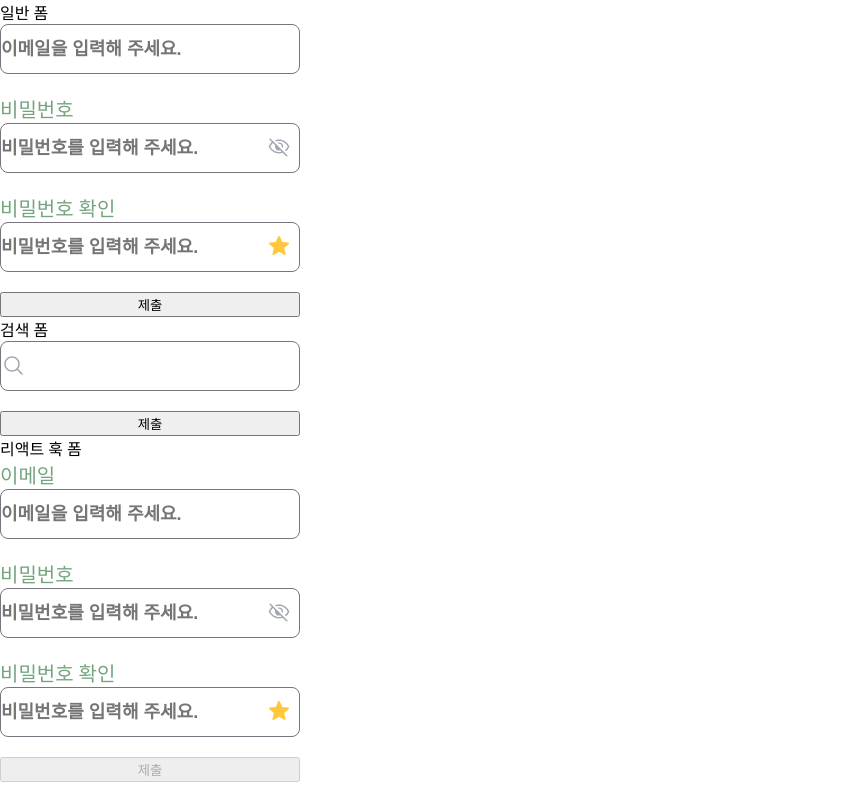
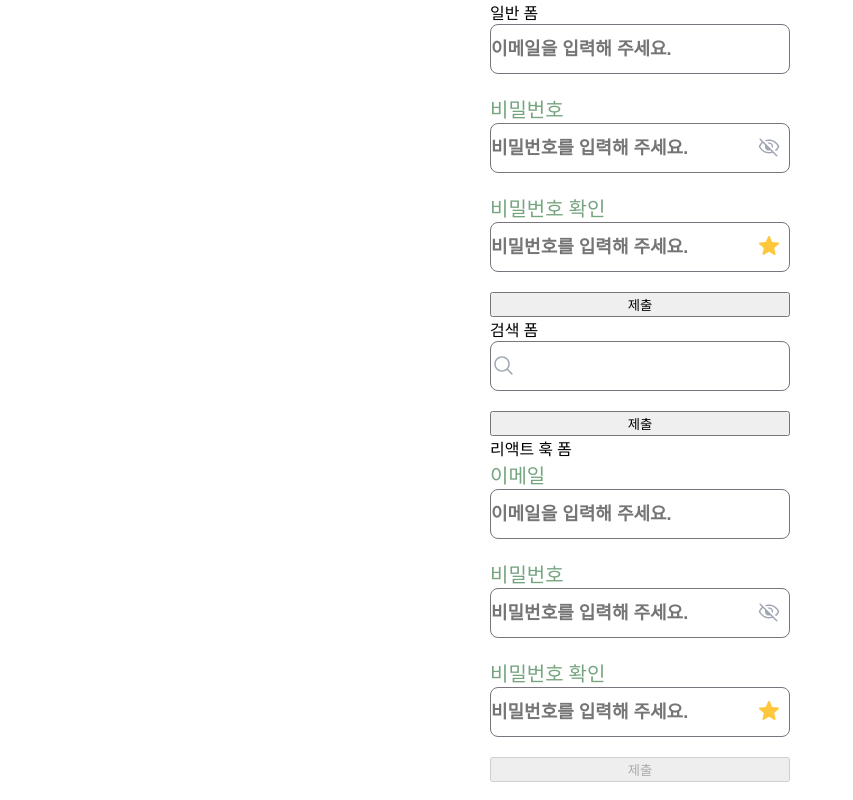
Before and after one commit to Together-3team/common, a Next.js app: page /bongchan in a window 1280 px wide. Shown: the whole page, without its empty margins (0-853 px from the left). Built offline with nearby package versions, Linux system fonts and the light colour scheme.

Commit message:
design: Bongchan 스타일링

```diff
--- /dev/null
+++ b/pages/bongchan/bongchan.module.scss
@@ -0,0 +1,5 @@
+.page {
+  display: flex;
+  flex-direction: column;
+  align-items: center;
+}
--- a/pages/bongchan/index.tsx
+++ b/pages/bongchan/index.tsx
@@ -1,10 +1,15 @@
+import classNames from 'classnames/bind';
+
+import styles from './bongchan.module.scss';
 import FormBongchan from '@/components/bongchan/Form';
 import HookFormBongchan from '@/components/bongchan/HookForm';
 import SearchFormBongchan from '@/components/bongchan/SearchForm';
 
+const cx = classNames.bind(styles);
+
 export default function Bongchan() {
   return (
-    <div>
+    <div className={cx('page')}>
       <div>
         <h2>일반 폼</h2>
         <FormBongchan />
```
